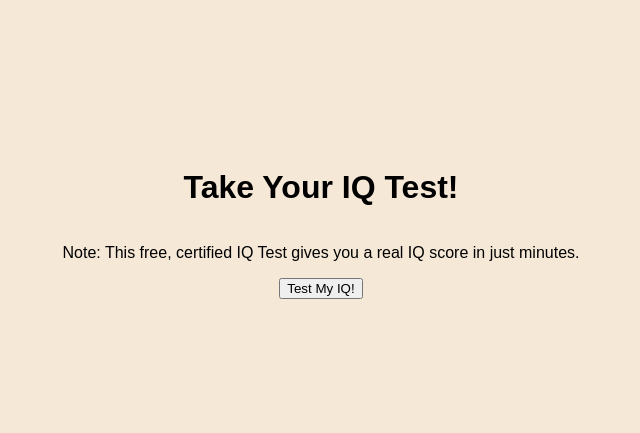
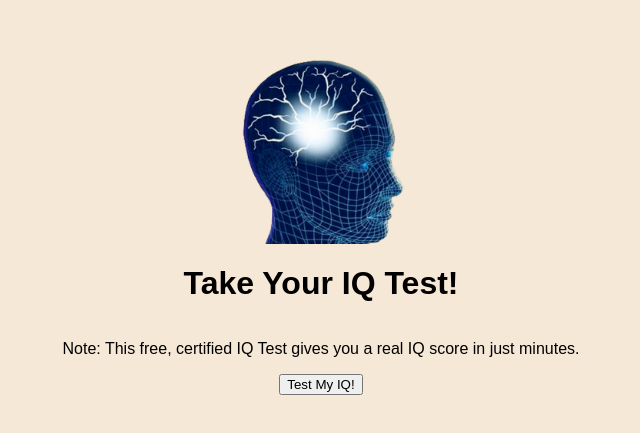
Before and after one commit to sabrinaaquino/IQ_test, a plain HTML site: page index.html in a window 1280 px wide. Shown: the part 157-590 px from the top of the page, without its empty margins (319-959 px from the left). Drawn offline with Linux system fonts and the light colour scheme.

Commit message:
added image

```diff
--- a/index.html
+++ b/index.html
@@ -5,9 +5,10 @@
     <meta name="viewport" content="width=device-width, initial-scale=1.0">
     <title>IQ Test</title>
     <link rel="stylesheet" type="text/css" href="style.css">
+
 </head>
 <body>
-
+    <img src="images/hero.png" style="width:15%;">
 <h1>Take Your IQ Test!</h1>
 <p>Note: This free, certified IQ Test gives you a real IQ score in just minutes.</p>
 
```
Also changed, not shown: images/hero.png (added), style.css (line endings or trailing spaces).
